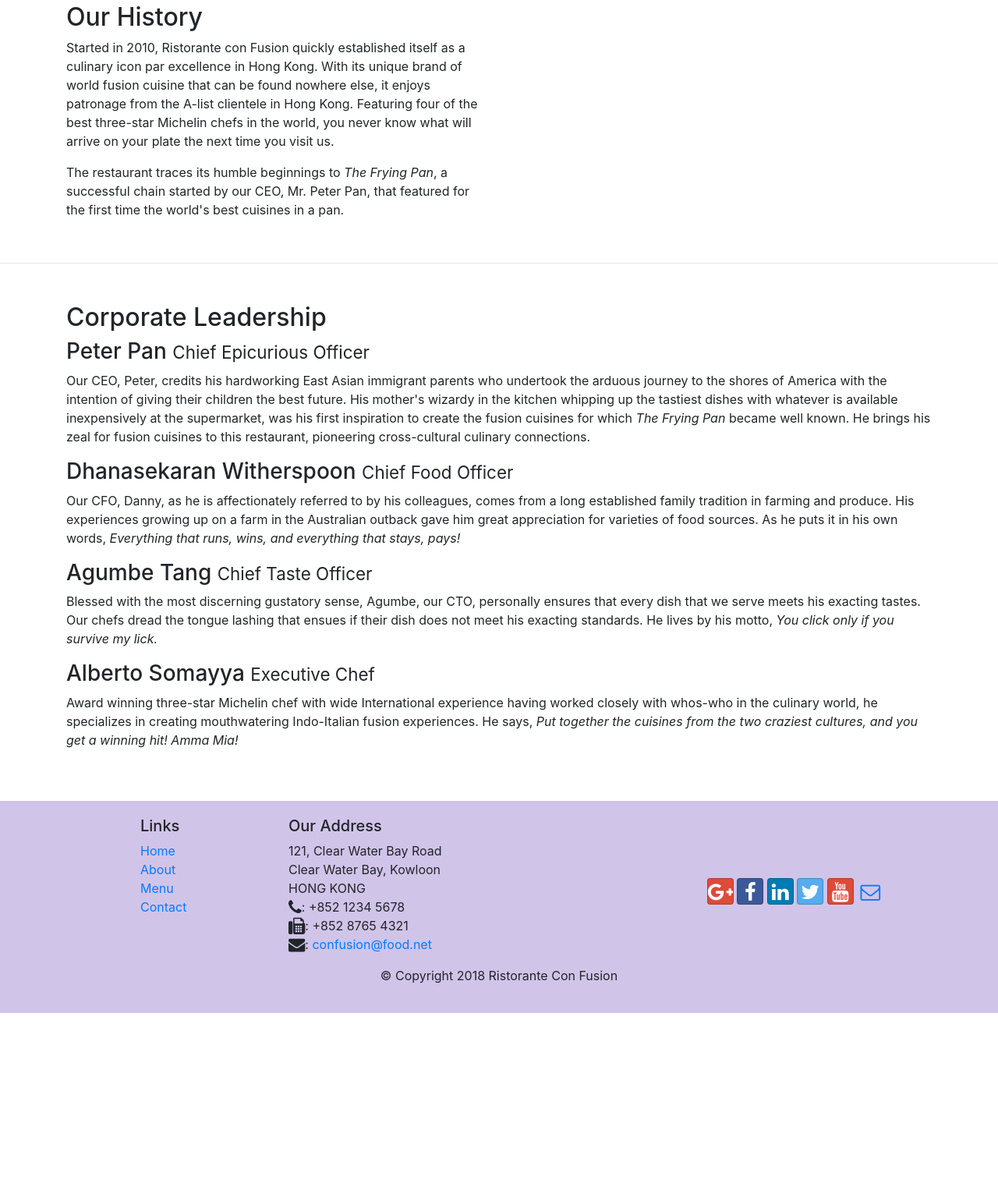
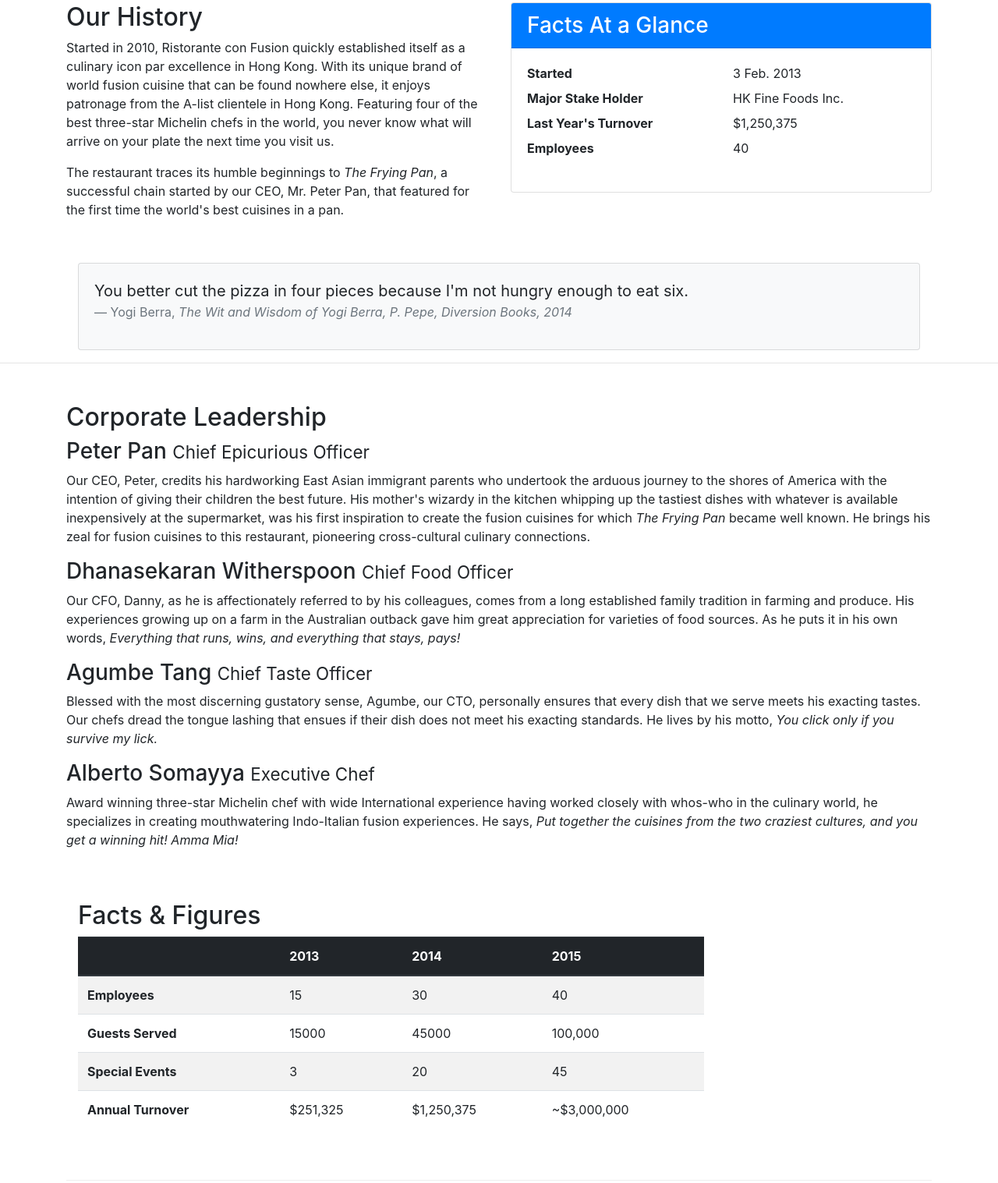
Before and after one commit to DebashishBoruah/Bootstrap_coursera, a website: page aboutus.html in a window 1280 px wide. Shown: the part 502-2019 px from the top of the page at 78% size. Before the commit the page ends 1801 px from the top, so only its background shows below. Drawn offline with nearby package versions, Linux system fonts and the light colour scheme.

Commit message:
Tables and cards

```diff
--- a/aboutus.html
+++ b/aboutus.html
@@ -59,15 +59,42 @@
         </div>
 
         <div class="row my-row">
-            <div class="col-lg-6 col-md-6 col-sm-6 col-6">
+            <div class="col-lg-6 col-md-6 col-sm-12 ">
                 <h2>Our History</h2>
                 <p>Started in 2010, Ristorante con Fusion quickly established itself as a culinary icon par excellence in Hong Kong. With its unique brand of world fusion cuisine that can be found nowhere else, it enjoys patronage from the A-list clientele in Hong Kong.  Featuring four of the best three-star Michelin chefs in the world, you never know what will arrive on your plate the next time you visit us.</p>
                 <p>The restaurant traces its humble beginnings to <em>The Frying Pan</em>, a successful chain started by our CEO, Mr. Peter Pan, that featured for the first time the world's best cuisines in a pan.</p>
             </div>
-            <div>
+                <div class="col-12 col-sm-6">
+                    <div class="card">
+                        <h3 class="card-header bg-primary text-white">Facts At a Glance</h3>
+                        <div class="card-body">
+                            <dl class="row">
+                                <dt class="col-6">Started</dt>
+                                <dd class="col-6">3 Feb. 2013</dd>
+                                <dt class="col-6">Major Stake Holder</dt>
+                                <dd class="col-6">HK Fine Foods Inc.</dd>
+                                <dt class="col-6">Last Year's Turnover</dt>
+                                <dd class="col-6">$1,250,375</dd>
+                                <dt class="col-6">Employees</dt>
+                                <dd class="col-6">40</dd>
+                            </dl>
+                        </div>
+                    </div>
+                </div>
+            </div>
+            <div class="col-12">
+                <div class="card card-body bg-light">
+                    <blockquote class="blockquote">
+                        <p class="mb-0">You better cut the pizza in four pieces because
+                            I'm not hungry enough to eat six.</p>
+                        <footer class="blockquote-footer">Yogi Berra,
+                            <cite title="Source Title">The Wit and Wisdom of Yogi Berra,
+                            P. Pepe, Diversion Books, 2014</cite>
+                        </footer>
+                    </blockquote>
+                </div>
             </div>
         </div>
-    </div>
     <hr>
 <div class="container my-container">
         <div class="row">
@@ -91,6 +118,51 @@
             </div>
        </div>
     </div>
+    <div class="row row-content">
+        <div class="col-12 col-sm-9">
+            <h2>Facts &amp; Figures</h2>
+            <div class="table-responsive">
+                <table class="table table-striped">
+                    <thead class="thead-dark">
+                        <tr>
+                            <th>&nbsp;</th>
+                            <th>2013</th>
+                            <th>2014</th>
+                            <th>2015</th>
+                        </tr>
+                    </thead>
+                    <tbody>
+                        <tr>
+                            <th>Employees</th>
+                            <td>15</td>
+                            <td>30</td>
+                            <td>40</td>
+                        </tr>
+                        <tr>
+                            <th>Guests Served</th>
+                            <td>15000</td>
+                            <td>45000</td>
+                            <td>100,000</td>
+                        </tr>
+                        <tr>
+                            <th>Special Events</th>
+                            <td>3</td>
+                            <td>20</td>
+                            <td>45</td>
+                        </tr>
+                        <tr>
+                            <th>Annual Turnover</th>
+                            <td>$251,325</td>
+                            <td>$1,250,375</td>
+                            <td>~$3,000,000</td>
+                        </tr>
+                    </tbody>
+                </table>
+            </div>
+        </div>
+         <div class="col-12 col-sm-3">
+        </div>
+   </div>
 </div>
     <footer class="footer">
         <div class="container">
```
